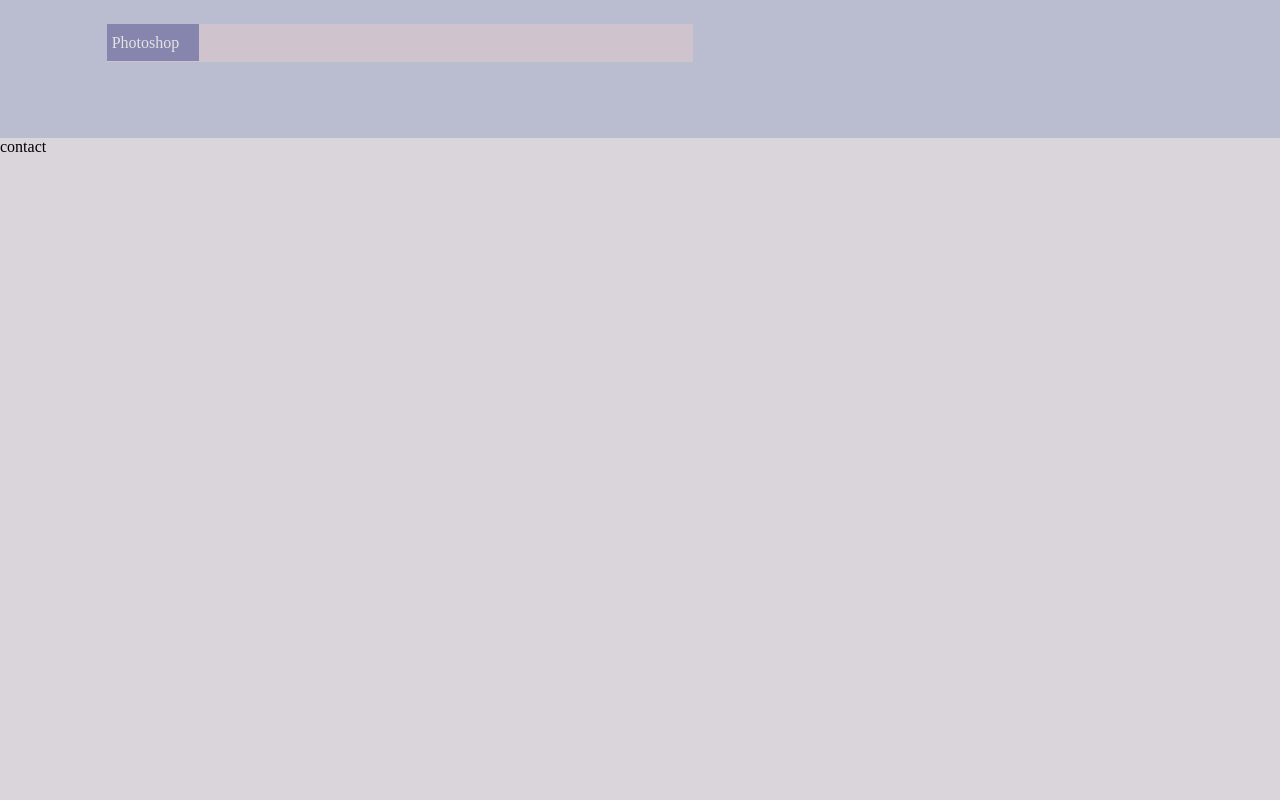
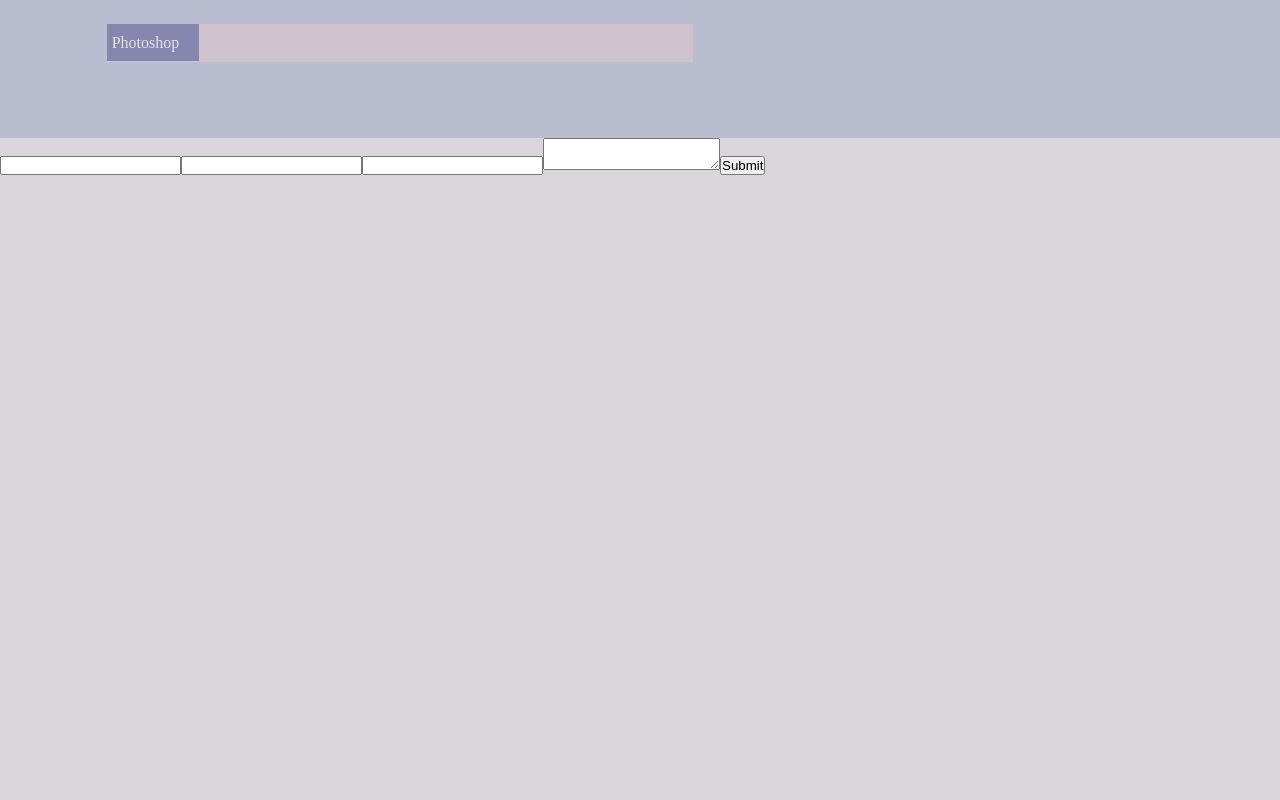
Before and after one commit to ixnp/redux-react-sass-portfolio, a React (Create React App) app in the folder portfolio/: page / in a window 1280 px wide. Shown: the part 3320-4120 px from the top of the page. Built offline with nearby package versions, Linux system fonts and the light colour scheme; a web font is replaced by a local one.

Commit message:
working on contact form

```diff
--- a/portfolio/src/actions/index.js
+++ b/portfolio/src/actions/index.js
@@ -1,5 +1,4 @@
 export const toggleNav = (currentClass) => {
-    console.log(currentClass)
     if(currentClass === 'open'){
         return{
             type: 'TOGGLE_CLOSE',
@@ -13,3 +12,10 @@ export const toggleNav = (currentClass) => {
         }
     }
 }
+
+export const formAction = (formState) => {
+    return{
+        type: 'FORM_VALUE',
+        payload: formState
+    }
+}
--- a/portfolio/src/components/Contact.js
+++ b/portfolio/src/components/Contact.js
@@ -1,12 +1,44 @@
 import React from 'react';
 import '../scss/main.scss';
+import {connect} from 'react-redux';
+import {formAction} from '../actions'
 
-const Contact = () => {
+//TODO SEND EMAIL
+class Contact extends React.Component {
+  constructor(props){
+    super(props);
+    this.state = {
+      value:''
+    }
+  }
+  handelChange = (event) => {
+   let {target:{name,value}} = event
+   this.setState({[name]: value})
+   console.log(this.state)
+  }
+  handelSubmit = (event) => {
+    event.preventDefault()
+    this.props.formAction(this.state)
+  }
+    render() {
     return (
       <div className="contact">
-        contact
+        <form onSubmit={this.handelSubmit}>
+          <input type="text" name="name" onChange={this.handelChange}></input>
+          <input type="text" name="email" onChange={this.handelChange}></input>
+          <input type="text" name="subject" onChange={this.handelChange}></input>
+          <textarea name="message" onChange={this.handelChange}></textarea>
+          <button type="submit" >Submit</button>
+        </form>
       </div>
     );
+    }
+  }
+  const mapDispatchToProps = (dispatch) => {
+    return{
+      formAction: (currentClass) => dispatch(formAction(currentClass)),
+
+    }
   }
 
-export default Contact
+export default connect(null,mapDispatchToProps)(Contact)
--- a/portfolio/src/reducers/index.js
+++ b/portfolio/src/reducers/index.js
@@ -17,25 +17,28 @@ const initalState = {
     skills: {},
     navDisplay: 'closed',
     contactDisplay: false,
-
+    form: {},
 }
 
 export const reducers = (state=initalState, action) => {
-    console.log('hi')
-    console.log(action.type)
     switch(action.type){
 
         case 'TOGGLE_CLOSE': {
-            console.log('hi')
+
 
             return {
                 ...state, navDisplay: 'closed'
             }
         }
         case 'TOGGLE_OPEN': {
-            console.log('Wwhat')
+
             return {
                 ...state, navDisplay: action.payload
+            }
+        }
+        case 'FORM_VALUE' : {
+            return {
+                ...state, form: action.payload
             }
         }
 
--- a/portfolio/src/scss/heading.scss
+++ b/portfolio/src/scss/heading.scss
@@ -23,6 +23,7 @@ img{
     }
 
 }
+
 .menu{
   grid-row: 1;
   grid-column: 1/-1;
```
